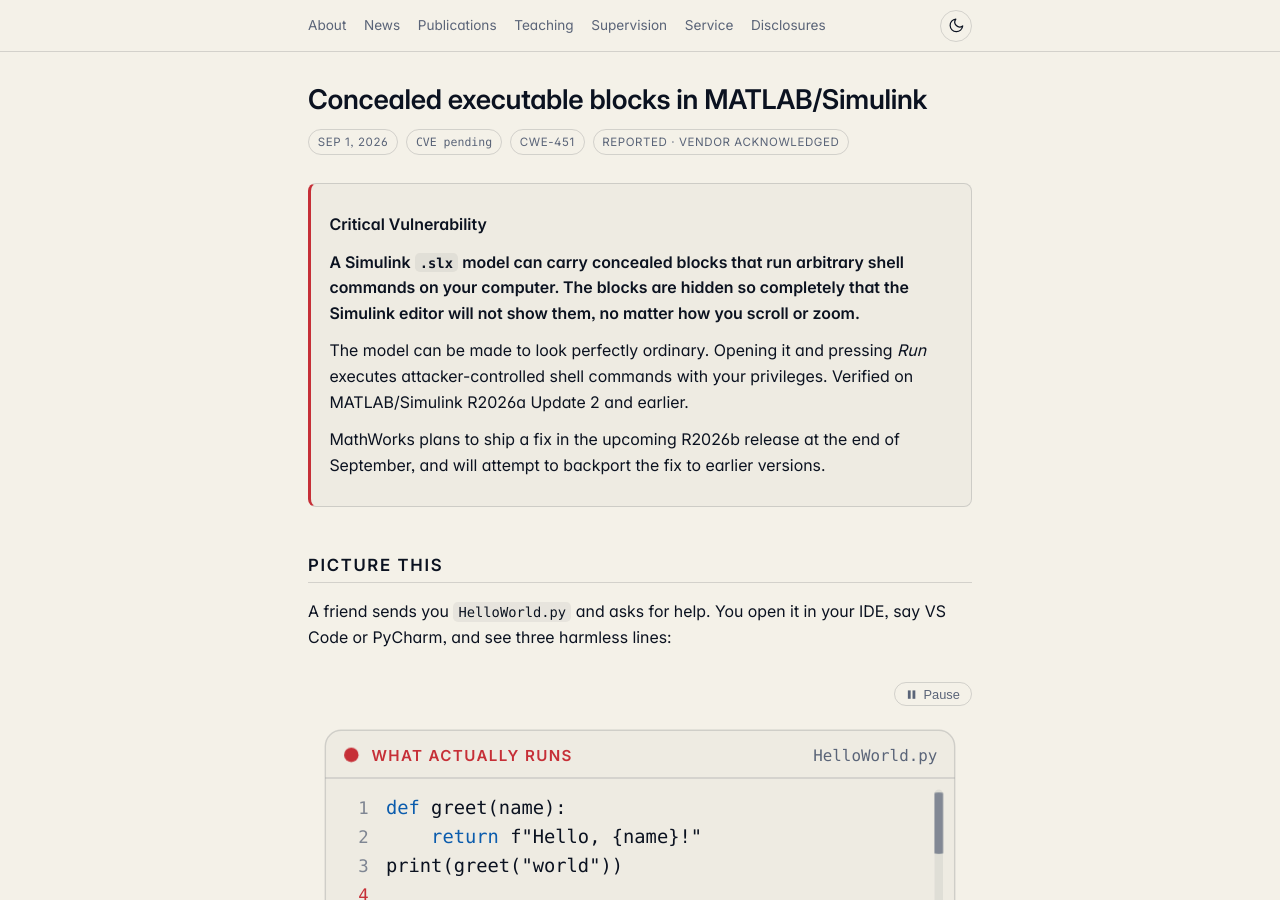
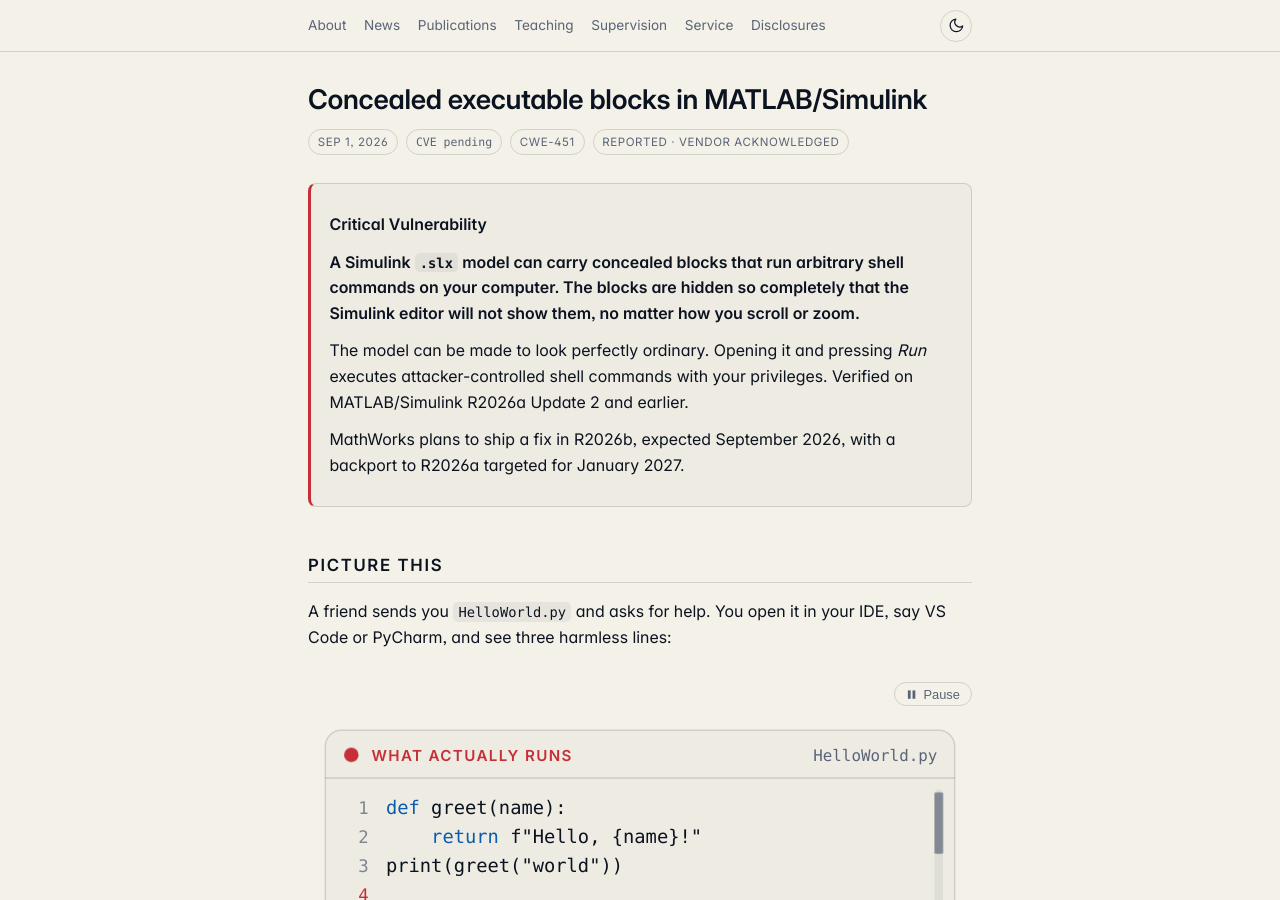
Before and after one commit to lanpirot/lanpirot.github.io, a Jekyll site: the page built from _disclosures/simulink-vulnerability-concealed-blocks.md, in a window 1280 px wide and 900 px high. Built offline with Jekyll 4.4.1, drawn with Linux system fonts in a browser that asks for light colours.

Commit message:
Disclosure: state concrete fix and backport targets
Co-Authored-By: Claude Fable 5.1 <noreply@anthropic.com>
Claude-Session: https://claude.ai/code/session_014EAXosEawHgNPmojFum962

```diff
--- a/_disclosures/simulink-vulnerability-concealed-blocks.md
+++ b/_disclosures/simulink-vulnerability-concealed-blocks.md
@@ -11,7 +11,7 @@ status: "Reported · vendor acknowledged"
   <p class="lead">Critical Vulnerability</p>
   <p class="lead">A Simulink <code>.slx</code> model can carry concealed blocks that run arbitrary shell commands on your computer. The blocks are hidden so completely that the Simulink editor will not show them, no matter how you scroll or zoom.</p>
   <p>The model can be made to look perfectly ordinary. Opening it and pressing <em>Run</em> executes attacker-controlled shell commands with your privileges. Verified on MATLAB/Simulink R2026a Update 2 and earlier.</p>
-  <p>MathWorks plans to ship a fix in the upcoming R2026b release at the end of September, and will attempt to backport the fix to earlier versions.</p>
+  <p>MathWorks plans to ship a fix in R2026b, expected September 2026, with a backport to R2026a targeted for January 2027.</p>
 </div>
 
 ## Picture this
```
